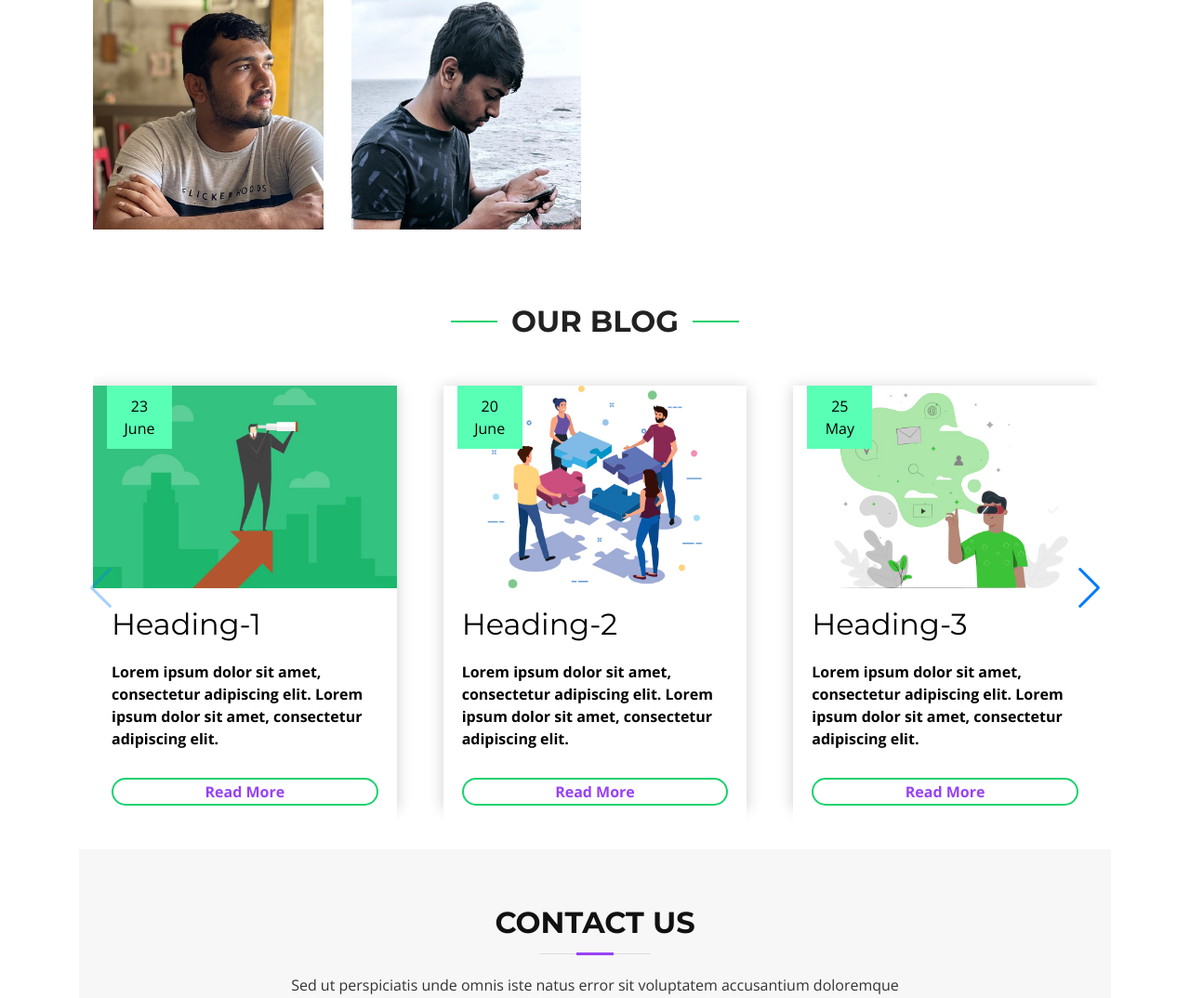
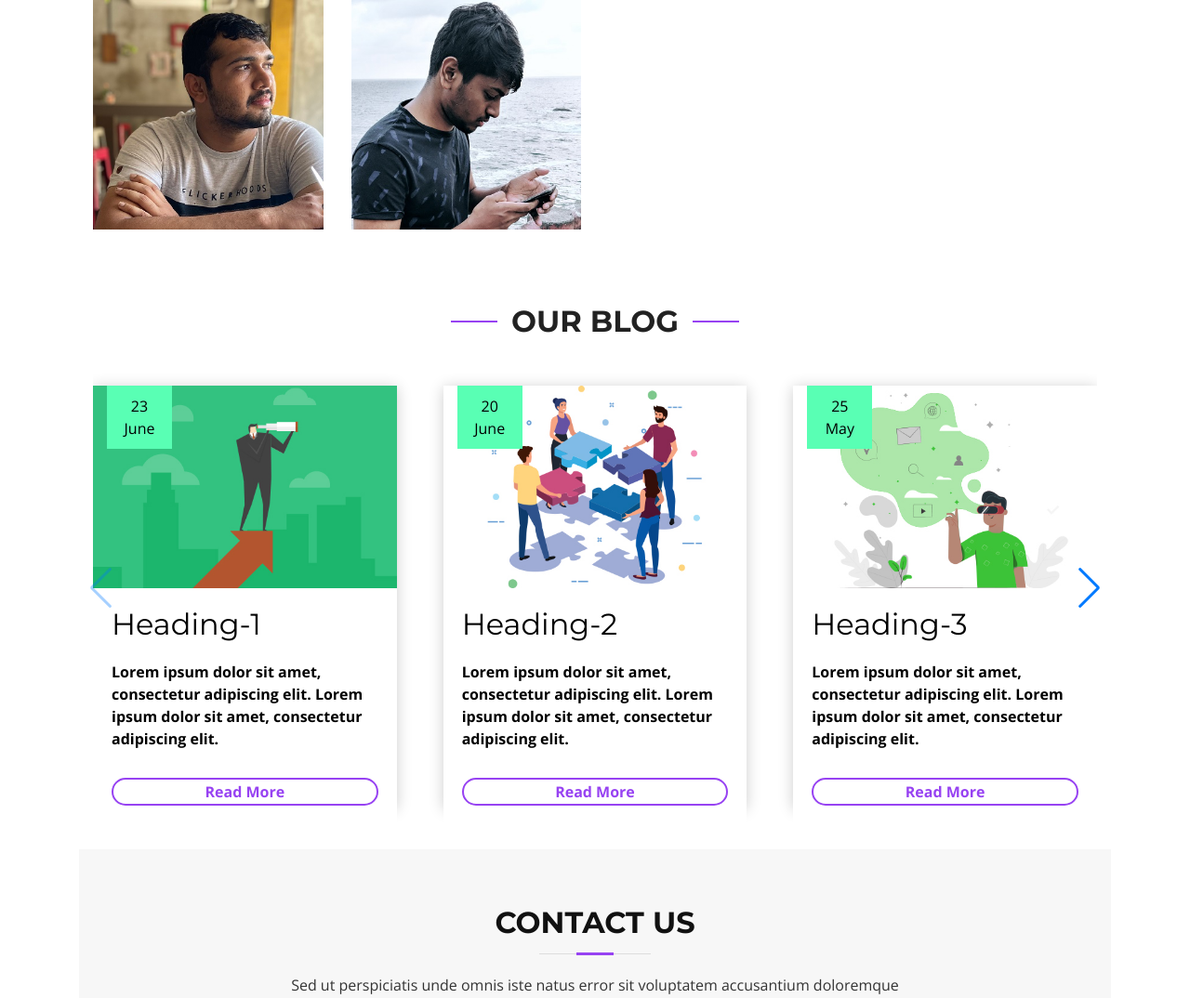
Before and after one commit to data-charya/sdlsmartlabs, a PHP site: page / in a window 1280 px wide. Shown: the part 4502-5576 px from the top of the page at 93% size. Run offline with PHP 8.4, Linux system fonts and the light colour scheme; some libraries are stand-ins or nearby versions; some web fonts are replaced.

Commit message:
colors changed

```diff
--- a/css/blog.css
+++ b/css/blog.css
@@ -35,7 +35,7 @@
     content: "";
     width: 50px;
     height: 2px;
-    background: #18d26e;
+    background: #9742F2;
     display: inline-block;
 }
 
@@ -73,11 +73,11 @@
     font-weight: 600;
     background-color: white;
     width: 100%;
-    border: 2px solid #18d26e;
+    border: 2px solid #9742F2;
     border-radius: 20px;
 }
 .swiper-slide .details button:hover {
-    background-color: #18d26e;
+    background-color: #9742F2;
     color: white;
     transition: 0.9s;
 }
--- a/css/style.css
+++ b/css/style.css
@@ -16,7 +16,7 @@ a {
 a:hover,
 a:active,
 a:focus {
-  color: #18d36e;
+  color: #fff;
   outline: none;
   text-decoration: none;
 }
--- a/index.html
+++ b/index.html
@@ -749,7 +749,7 @@
       </div>
     </div>
 
-    <div class="swiper-button-next"></div>
+    <div class="swiper-button-next" ></div>
     <div class="swiper-button-prev"></div>
   </section>
 
```
